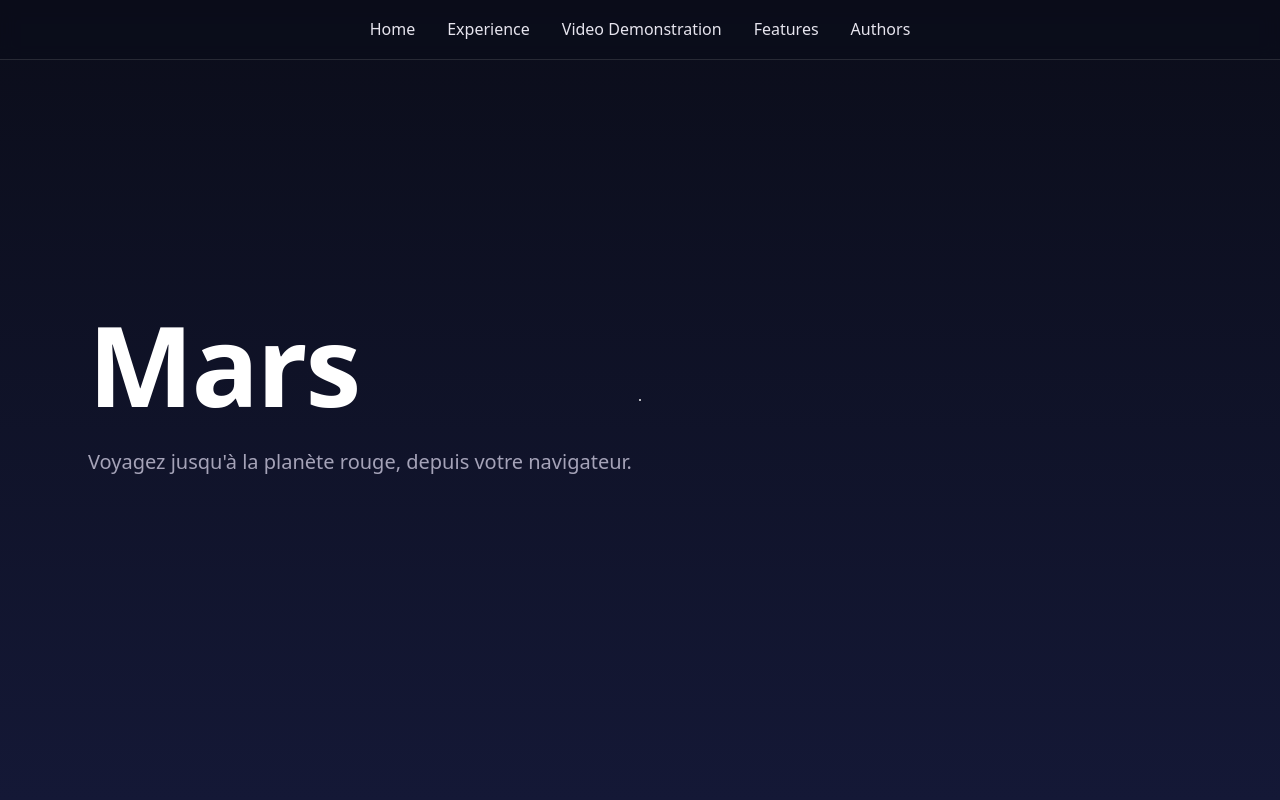
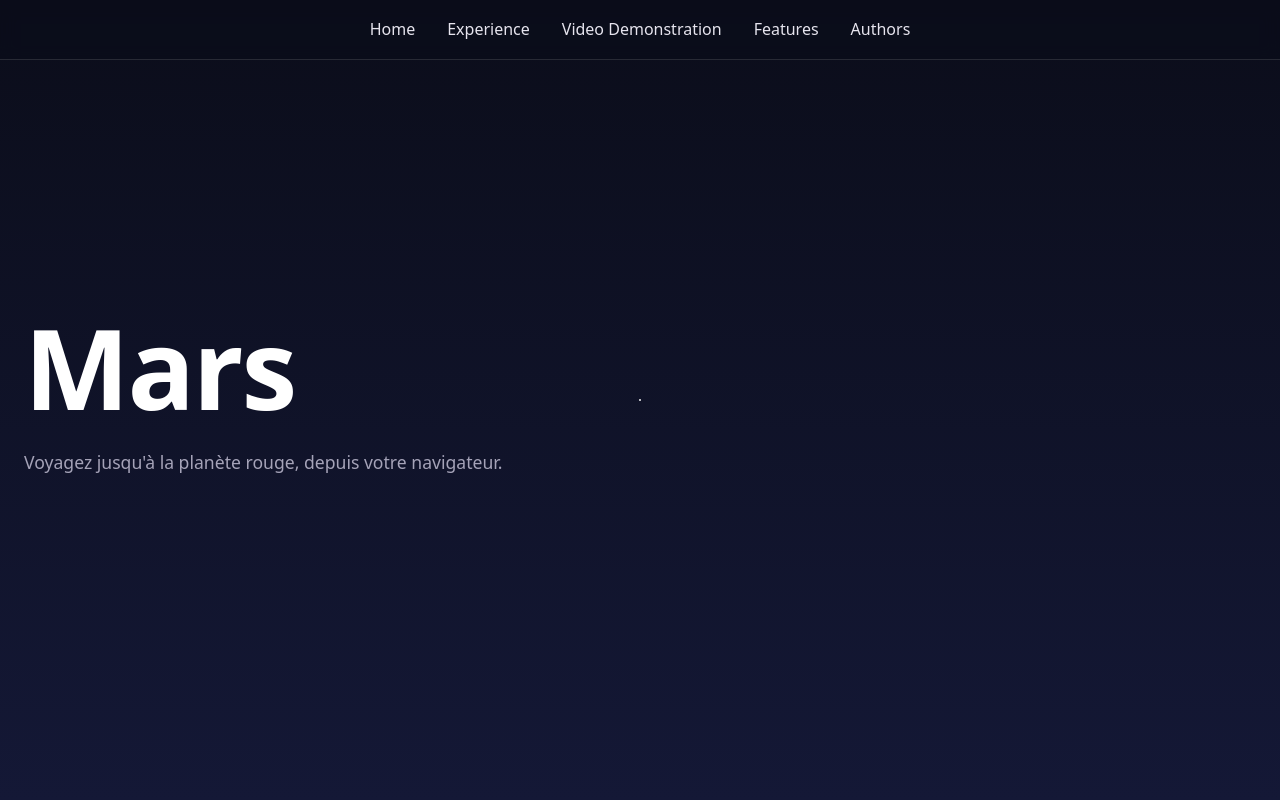
Before and after one commit to Fertous24/Nasa-Martian-Map-6-3, a React (Vite) app: page / in a window 1280 px wide. Shown: the top 800 px of the page. Built offline with nearby package versions, Linux system fonts and the light colour scheme; a web font is replaced by a local one.

Commit message:
modif de hero

```diff
--- a/src/index.css
+++ b/src/index.css
@@ -105,7 +105,8 @@ main p {
 
 /* Hero */
 .hero {
-  max-width: 72rem;
+  max-width: none;          /* laisse le hero prendre toute la largeur */
+  padding-right: 0;
   min-height: 85vh;
   display: grid;
   grid-template-columns: 1fr;
@@ -115,24 +116,18 @@ main p {
 
 @media (min-width: 52rem) {
   .hero {
-    grid-template-columns: 1.1fr 1fr;
+    grid-template-columns: 1fr 1fr;
   }
 }
 
-.hero-text p {
-  font-size: 1.25rem;
-}
-
-/* La planète */
-/* La planète 3D */
 .planet-3d {
-  width: clamp(18rem, 35vw, 32rem);
-  height: clamp(18rem, 35vw, 32rem);
-  aspect-ratio: 1;
-  justify-self: center;
+  width: 100%;
+  height: 80vh;             /* grande boîte : c'est elle qui donne la place à la planète */
+  min-height: 30rem;
   background-color: transparent;
+  outline: none;
+  --poster-color: transparent;
   filter: drop-shadow(0 0 3.5rem rgba(240, 140, 90, 0.25));
-  outline: none;
 }
 
 /* Vidéo */
```
